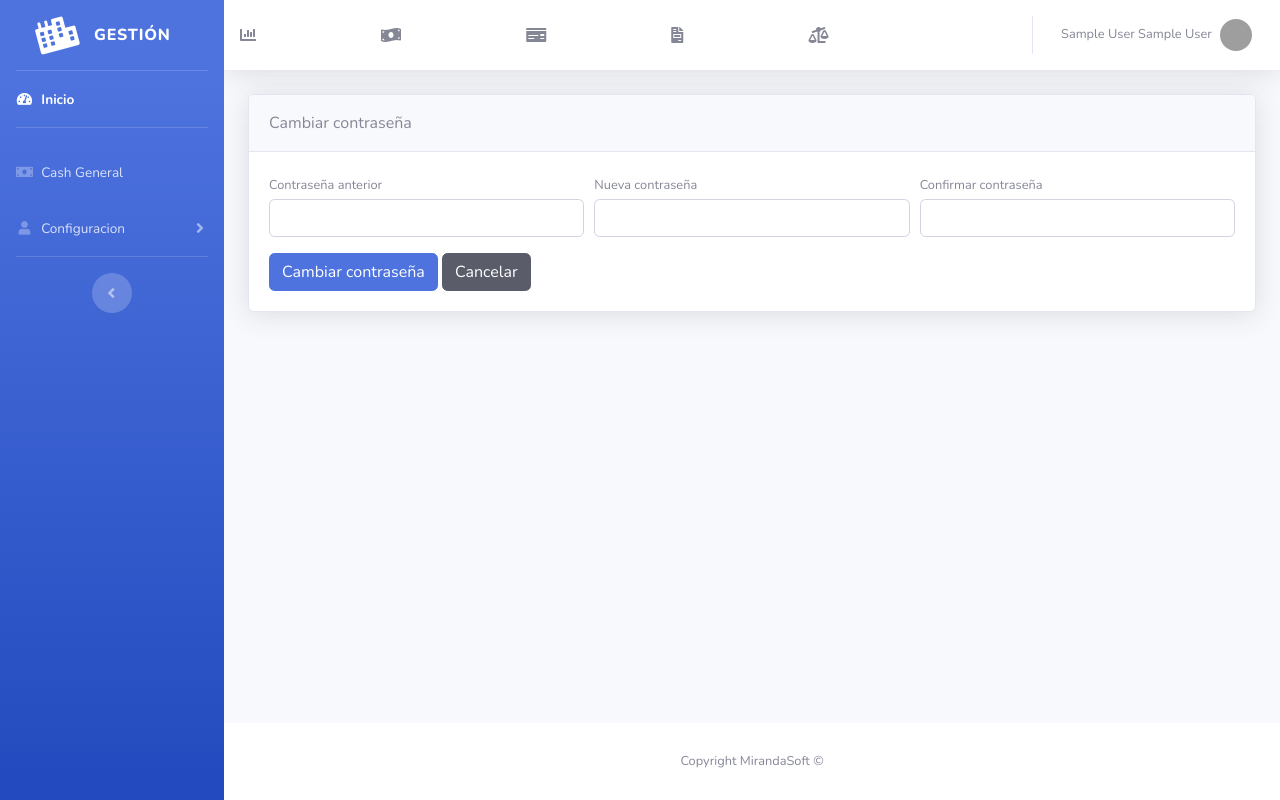
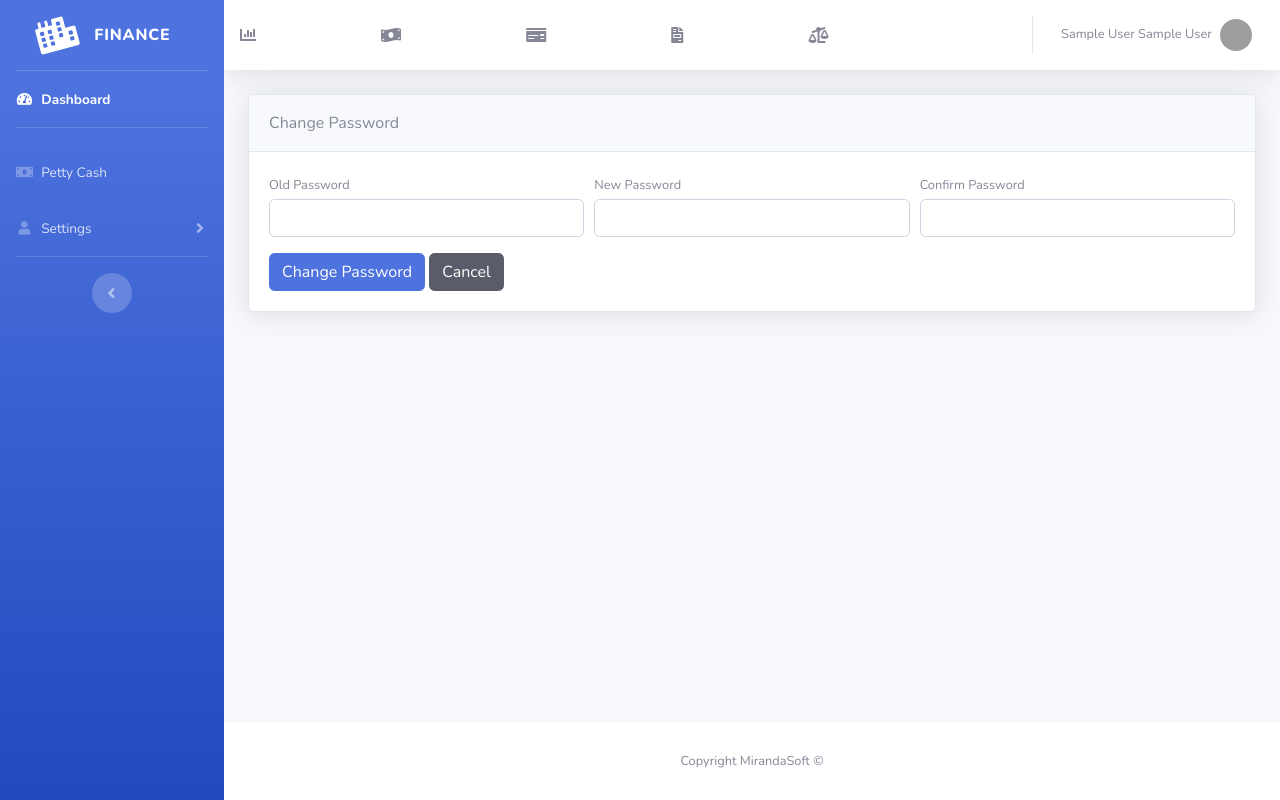
Before and after one commit to Marck96ec/Petty-Finance, a CodeIgniter app: page /database/admin/config/change_password in a window 1280 px wide. Run offline with CodeIgniter, Linux system fonts and the light colour scheme; the visitor is signed in with stand-in values (Sample User, id 1); grey boxes are pictures that could not be loaded.

Commit message:
traduccion de labels y errores

```diff
--- a/application/config/config.php
+++ b/application/config/config.php
@@ -76,7 +76,8 @@ $config['url_suffix'] = '';
 | than english.
 |
 */
-$config['language']	= 'spanish';
+//$config['language']	= 'spanish';
+$config['language']	= '';
 
 /*
 |--------------------------------------------------------------------------
--- a/application/controllers/User.php
+++ b/application/controllers/User.php
@@ -14,7 +14,8 @@ class User extends CI_Controller {
   public function login()
   {
     //debemos omitir estas carpetas
-    $dashboard = 'admin/dashboard';
+    //$dashboard = 'admin/dashboard';
+    $dashboard = 'admin/cash_general';
     $this->user_m->loggedin() == FALSE || redirect($dashboard);
 
     $rules = $this->user_m->rules;
@@ -25,7 +26,7 @@ class User extends CI_Controller {
       if ($this->user_m->login() == TRUE) {
         redirect($dashboard);
       }else{
-        $this->session->set_flashdata('msg', 'Escribir correctamente su Correo o password');
+        $this->session->set_flashdata('msg', 'Write your email or password correctly');
         redirect('user/login', 'refresh');
       }
 
--- a/application/controllers/admin/Cash.php
+++ b/application/controllers/admin/Cash.php
@@ -155,9 +155,9 @@ class Cash extends CI_Controller {
       $this->Cash_m->save($Cash_m_data, $id);
 
       if ($id) {
-        $this->session->set_flashdata('msg', 'Cash General editado correctamente');
+        $this->session->set_flashdata('msg', 'The transaction was successfully edited');
       } else {
-        $this->session->set_flashdata('msg', 'Cash General agregado correctamente');
+        $this->session->set_flashdata('msg', 'The transaction was added successfully');
       }
 
 
@@ -216,7 +216,7 @@ class Cash extends CI_Controller {
       //var_dump($data);die();
       $this->Cash_general_m->update_cash_general($data, $id_cash_general);
       $this->Cash_m->save($Cash_m_data);
-      $this->session->set_flashdata('msg', 'Cash agregado correctamente');
+      $this->session->set_flashdata('msg', 'The transaction was added successfully');
 
       redirect('admin/cash/detalle/'.$id_cash_general);
 
--- a/application/controllers/admin/Config.php
+++ b/application/controllers/admin/Config.php
@@ -48,7 +48,7 @@ class Config extends CI_Controller {
 
       $this->config_m->save($password_data, $this->session->userdata('user_id'));
 
-      $this->session->set_flashdata('msg', 'constraseña editada correctamente');
+      $this->session->set_flashdata('msg', 'password edited correctly');
 
       redirect('admin/config/change_password');
 
@@ -62,7 +62,7 @@ class Config extends CI_Controller {
   {
     $user = $this->config_m->get($this->session->userdata('user_id'));
     if ($user->password != $this->config_m->hash($old_password)) {
-      $this->form_validation->set_message('_password_verify', 'La contraseña anterior no coincide con su actual contraseña');
+      $this->form_validation->set_message('_password_verify', 'The old password does not match your current password');
       return FALSE;
     } else {
       return TRUE;
--- a/application/models/Cash_m.php
+++ b/application/models/Cash_m.php
@@ -19,17 +19,17 @@ class Cash_m extends MY_Model {
     ),
     array(
       'field' => 'charged_to',
-      'label' => 'charged_to',
+      'label' => 'Charged_to',
       'rules' => 'trim|required'
     ),
     array(
       'field' => 'received_by',
-      'label' => 'received_by',
+      'label' => 'Received_by',
       'rules' => 'trim|required'
     ),
     array(
       'field' => 'approved_by',
-      'label' => 'approved_by',
+      'label' => 'Approved_by',
       'rules' => 'trim|required'
     )
 
--- a/application/models/Config_m.php
+++ b/application/models/Config_m.php
@@ -8,17 +8,17 @@ class Config_m extends MY_Model {
   public $config_rules = array(
     array(
       'field' => 'first_name',
-      'label' => 'nombre(s)',
+      'label' => 'First Name',
       'rules' => 'trim|required'
     ),
     array(
       'field' => 'last_name',
-      'label' => 'apellido(s)',
+      'label' => 'Last Name',
       'rules' => 'trim|required'
     ),
     array(
       'field' => 'email',
-      'label' => 'correo electronico',
+      'label' => 'email',
       'rules' => 'trim|required'
     )
   );
@@ -26,17 +26,17 @@ class Config_m extends MY_Model {
   public $password_rules = array(
     array(
       'field' => 'old_password',
-      'label' => 'contraseña anterior',
+      'label' => 'Old Password',
       'rules' => 'trim|required|callback__password_verify'
     ),
     array(
       'field' => 'new_password',
-      'label' => 'nueva contraseña',
+      'label' => 'New Password',
       'rules' => 'trim|matches[confirm_password]'
     ),
     array(
       'field' => 'confirm_password',
-      'label' => 'confirmar contraseña',
+      'label' => 'Confirm Password',
       'rules' => 'trim|required'
     )
   );
--- a/application/models/User_m.php
+++ b/application/models/User_m.php
@@ -13,7 +13,7 @@ class User_m extends MY_Model {
     ),
     'password' => array(
       'field' => 'password',
-      'label' => 'Contraseña',
+      'label' => 'Password',
       'rules' => 'trim|required'
     )
   );
--- a/application/views/admin/_main_layout.php
+++ b/application/views/admin/_main_layout.php
@@ -9,7 +9,7 @@
     <meta name="description" content="">
     <meta name="author" content="">
 
-    <title>SB Admin 2 - Dashboard</title>
+    <title>C&C Finance</title>
 
     <!-- Custom fonts for this template-->
     <link href="<?php echo site_url() ?>assets/vendor/fontawesome-free/css/all.min.css" rel="stylesheet" type="text/css">
--- a/application/views/admin/components/navbar.php
+++ b/application/views/admin/components/navbar.php
@@ -58,7 +58,7 @@
         <div class="dropdown-divider"></div>
         <a class="dropdown-item" href="<?php echo site_url('user/logout'); ?>">
           <i class="fas fa-sign-out-alt fa-sm fa-fw mr-2 text-gray-400"></i>
-          Salir
+          Exit
         </a>
       </div>
     </li>
--- a/application/views/admin/components/sidebar.php
+++ b/application/views/admin/components/sidebar.php
@@ -5,7 +5,7 @@
     <div class="sidebar-brand-icon rotate-n-15">
       <i class="fas fa-city"></i>
     </div>
-    <div class="sidebar-brand-text mx-3">Gestión</div>
+    <div class="sidebar-brand-text mx-3">Finance</div>
   </a>
 
   <!-- Divider -->
@@ -13,9 +13,9 @@
 
   <!-- Nav Item - Dashboard -->
   <li class="nav-item active">
-    <a class="nav-link" href="<?php echo site_url('admin/dashboard'); ?>">
+    <a class="nav-link" href="<?php echo '#';//site_url('admin/dashboard'); ?>">
       <i class="fas fa-fw fa-tachometer-alt"></i>
-      <span>Inicio</span></a>
+      <span>Dashboard</span></a>
   </li>
 
   <!-- Divider -->
@@ -48,7 +48,7 @@
   <li class="nav-item">
     <a class="nav-link" href="<?php echo site_url('admin/cash_general'); ?>">
       <i class="fas fa-fw fa-money-bill"></i>
-      <span>Cash General</span></a>
+      <span>Petty Cash</span></a>
   </li>
 
 
@@ -70,12 +70,12 @@
   <li class="nav-item">
     <a class="nav-link collapsed" href="#" data-toggle="collapse" data-target="#collapseConfiguracion" aria-expanded="false" aria-controls="collapseConfiguracion">
       <i class="fas fa-fw fa-user"></i>
-      <span>Configuracion</span>
+      <span>Settings</span>
     </a>
     <div id="collapseConfiguracion" class="collapse" aria-labelledby="headingUtilities" data-parent="#accordionSidebar" style="">
       <div class="bg-white py-2 collapse-inner rounded">
-        <a class="collapse-item" href="<?php echo site_url('admin/config'); ?>"> Editar datos</a>
-        <a class="collapse-item" href="<?php echo site_url('admin/config/change_password'); ?>"> Cambiar Contraseña</a>
+        <a class="collapse-item" href="<?php echo site_url('admin/config'); ?>"> Edit Profile</a>
+        <a class="collapse-item" href="<?php echo site_url('admin/config/change_password'); ?>"> Change Password</a>
       </div>
     </div>
   </li>
--- a/application/views/admin/config/change_password.php
+++ b/application/views/admin/config/change_password.php
@@ -1,5 +1,5 @@
 <div class="card shadow mb-4">
-  <div class="card-header py-3">Cambiar contraseña</div>
+  <div class="card-header py-3">Change Password</div>
   <div class="card-body">
     <?php if ($this->session->flashdata('msg')): ?>
       <div class="alert alert-success alert-dismissible fade show text-center" role="alert">
@@ -20,20 +20,20 @@
     <?php echo form_open(); ?>
       <div class="form-row">
         <div class="form-group col-md-4">
-          <label class="small mb-1" for="inputUsername">Contraseña anterior</label>
+          <label class="small mb-1" for="inputUsername">Old Password</label>
           <input class="form-control" id="inputUsername" type="password" name="old_password">
         </div>
         <div class="form-group col-md-4">
-          <label class="small mb-1" for="exampleFormControlarea1">Nueva contraseña </label>
+          <label class="small mb-1" for="exampleFormControlarea1">New Password</label>
           <input class="form-control" id="inputUsername" type="password" name="new_password">
         </div>
         <div class="form-group col-md-4">
-          <label class="small mb-1" for="exampleFormControlTextarea1">Confirmar contraseña</label>
+          <label class="small mb-1" for="exampleFormControlTextarea1">Confirm Password</label>
           <input class="form-control" id="inputUsername" type="password" name="confirm_password">
         </div>
       </div>
-      <button class="btn btn-primary" type="submit">Cambiar contraseña</button>
-      <a href="<?php echo site_url('admin/dashboard/'); ?>" class="btn btn-dark">Cancelar</a>
+      <button class="btn btn-primary" type="submit">Change Password</button>
+      <a href="<?php echo site_url('admin/dashboard/'); ?>" class="btn btn-dark">Cancel</a>
     <?php echo form_close() ?>
   </div>
 </div>
```
Also changed, not shown: application/views/_login_layout.php (+6 -5 lines), application/views/admin/cash/edit.php (+7 -7 lines), application/views/admin/cash/index.php (+13 -5 lines), application/views/admin/cash_general/index.php (+6 -6 lines), application/language/spanish/form_validation_lang.php (line endings or trailing spaces), 1 other file.
